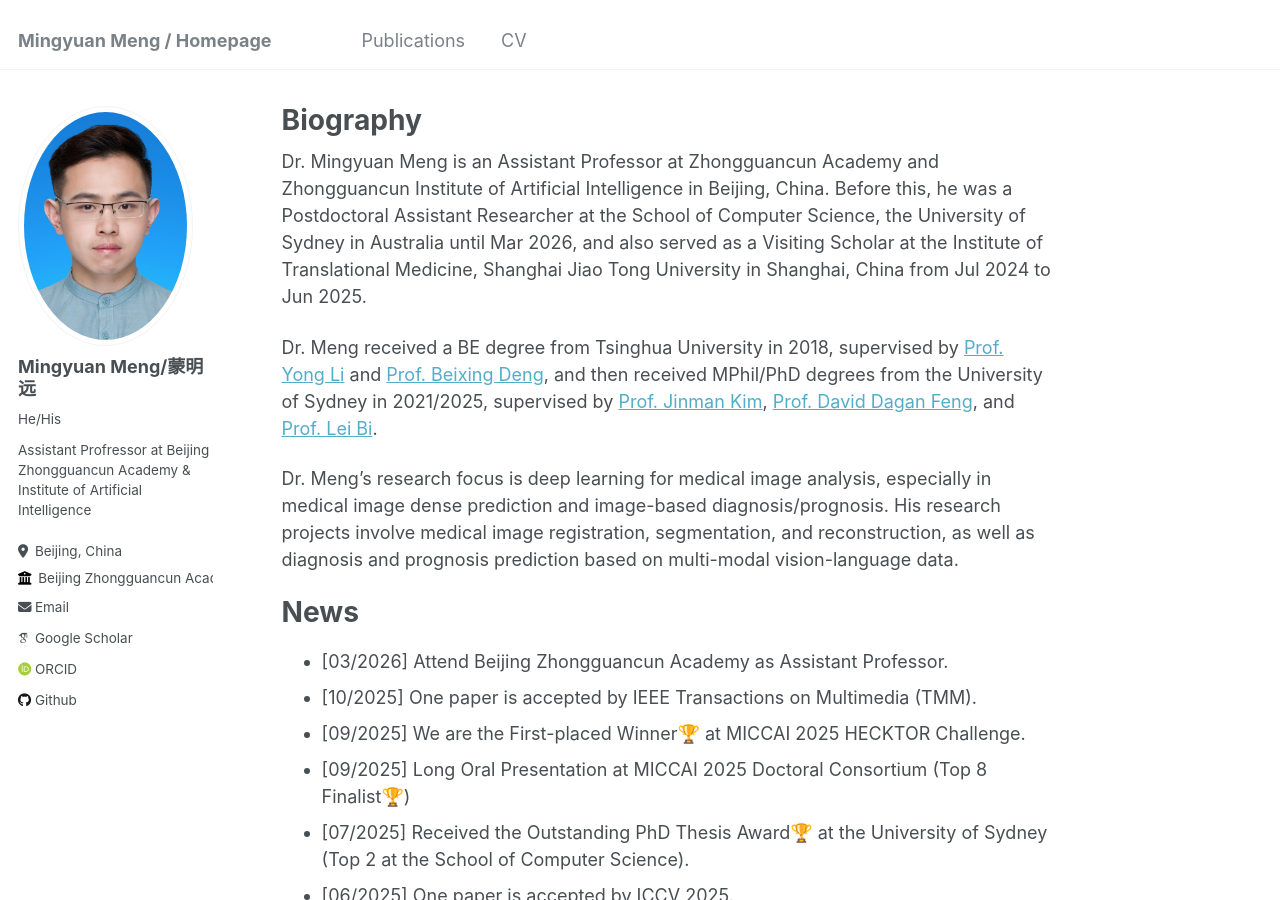
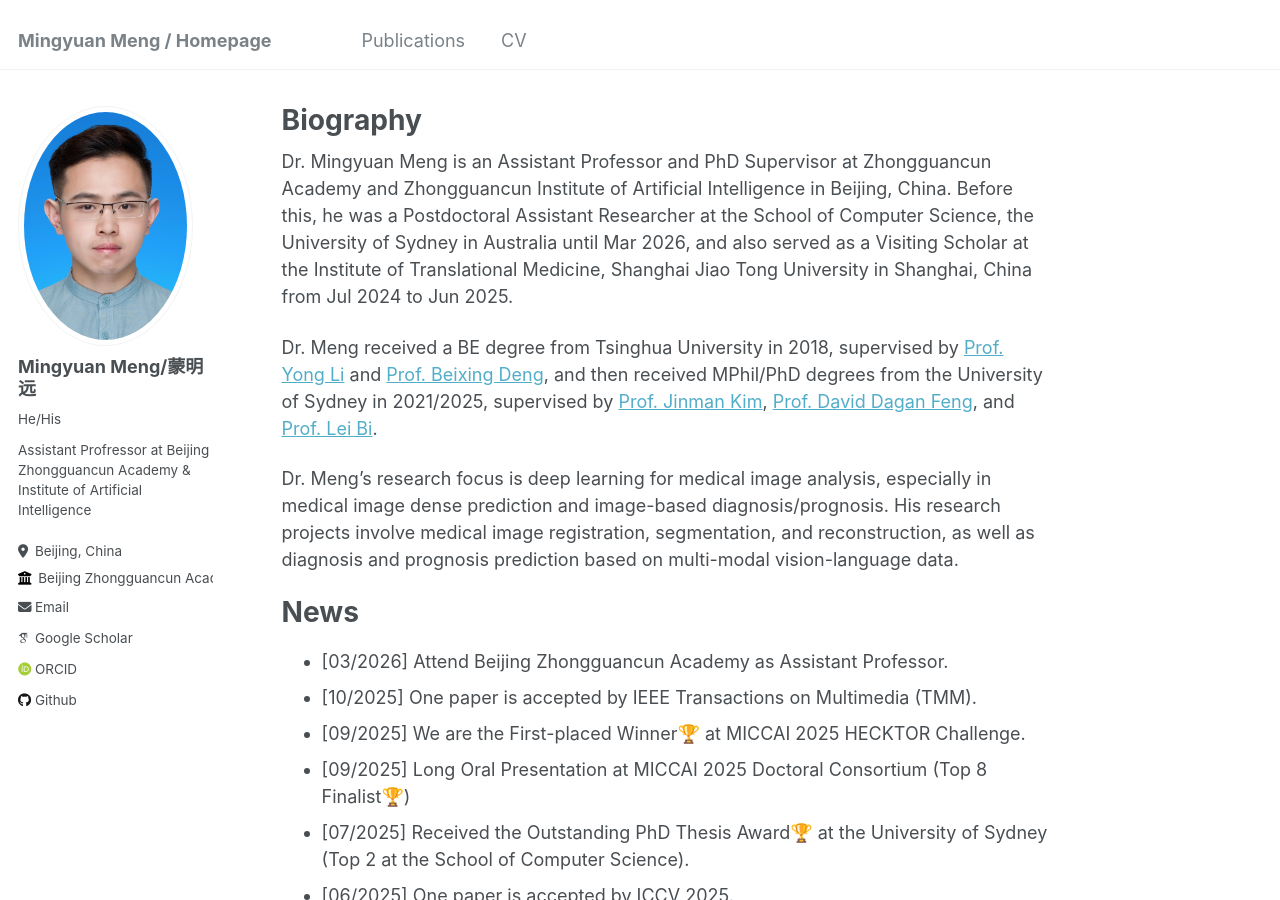
Before and after one commit to MungoMeng/mungomeng.github.io, a Jekyll site: the page built from _pages/about.md, in a window 1280 px wide and 900 px high. Built offline with Jekyll 4.4.1, drawn with Linux system fonts in a browser that asks for light colours; some web fonts are replaced.

Commit message:
Update about.md

```diff
--- a/_pages/about.md
+++ b/_pages/about.md
@@ -7,7 +7,7 @@ redirect_from:
   - /about.html
 ---
 
-Dr. Mingyuan Meng is an Assistant Professor at Zhongguancun Academy and Zhongguancun Institute of Artificial Intelligence in Beijing, China. Before this, he was a Postdoctoral Assistant Researcher at the School of Computer Science, the University of Sydney in Australia until Mar 2026, and also served as a Visiting Scholar at the Institute of Translational Medicine, Shanghai Jiao Tong University in Shanghai, China from Jul 2024 to Jun 2025.
+Dr. Mingyuan Meng is an Assistant Professor and PhD Supervisor at Zhongguancun Academy and Zhongguancun Institute of Artificial Intelligence in Beijing, China. Before this, he was a Postdoctoral Assistant Researcher at the School of Computer Science, the University of Sydney in Australia until Mar 2026, and also served as a Visiting Scholar at the Institute of Translational Medicine, Shanghai Jiao Tong University in Shanghai, China from Jul 2024 to Jun 2025.
 
 Dr. Meng received a BE degree from Tsinghua University in 2018, supervised by [Prof. Yong Li](https://scholar.google.com/citations?user=kmgzPeQAAAAJ) and [Prof. Beixing Deng](https://web.ee.tsinghua.edu.cn/dengbeixing/en/index.htm), and then received MPhil/PhD degrees from the University of Sydney in 2021/2025, supervised by [Prof. Jinman Kim](https://www.sydney.edu.au/engineering/about/our-people/academic-staff/jinman-kim.html), [Prof. David Dagan Feng](https://scholar.google.com/citations?user=89py58oAAAAJ), and [Prof. Lei Bi](http://lei.bi/).
 
```
